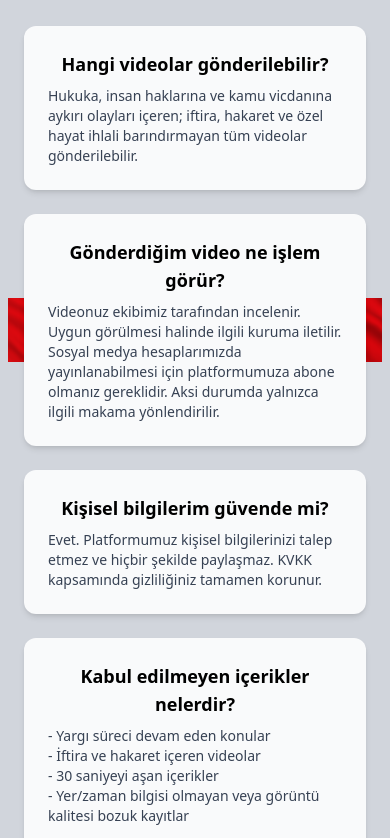
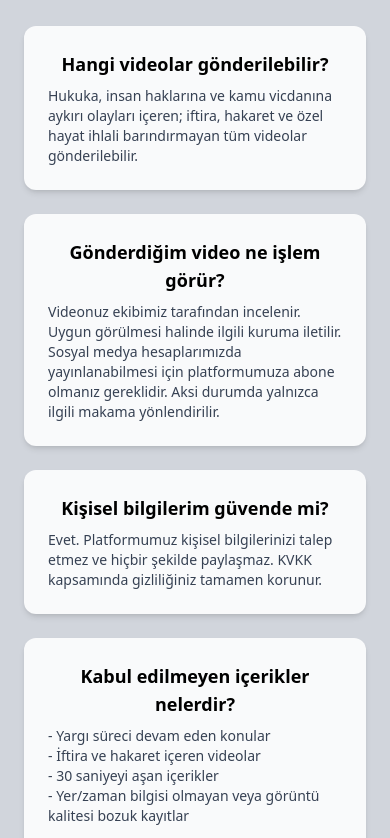
Before and after one commit to GurhanAksoy/tavizyok-website, a Next.js app: page / in a window 390 px wide. Shown: the part 778-1616 px from the top of the page. Built offline with nearby package versions, Linux system fonts and the light colour scheme.

Commit message:
Update page.js

```diff
--- a/src/app/page.js
+++ b/src/app/page.js
@@ -6,21 +6,21 @@ import Navbar from '@/components/Navbar';
 
 export default function Home() {
   return (
-    <main className="relative min-h-screen bg-gray-300 text-gray-900 font-sans overflow-hidden">
+    <main className="min-h-screen bg-gray-300 text-gray-900 font-sans">
       <Navbar />
 
       {/* 🟥 Sol bayrak */}
       <img
         src="/bayrak-turkiye.png"
         alt="Türk Bayrağı Sol"
-        className="absolute left-2 top-1/2 transform -translate-y-1/2 w-24 sm:w-32 animate-wave"
+        className="hidden md:block absolute left-4 top-1/2 transform -translate-y-1/2 w-20 md:w-24 animate-wave-slow"
       />
 
       {/* 🟥 Sağ bayrak */}
       <img
         src="/bayrak-turkiye.png"
         alt="Türk Bayrağı Sağ"
-        className="absolute right-2 top-1/2 transform -translate-y-1/2 w-24 sm:w-32 animate-wave"
+        className="hidden md:block absolute right-4 top-1/2 transform -translate-y-1/2 w-20 md:w-24 animate-wave-slow"
       />
 
       <div className="flex flex-col items-center justify-center text-center px-4 py-16 relative z-10">
@@ -55,7 +55,7 @@ export default function Home() {
       </div>
 
       {/* ✅ Merak Ettikleriniz Bölümü */}
-      <div className="px-6 md:px-12 py-12 z-10 relative">
+      <div className="px-6 md:px-12 py-12">
         <h2 className="text-2xl font-bold text-red-600 text-center mb-8">
           Merak Ettikleriniz
         </h2>
```
